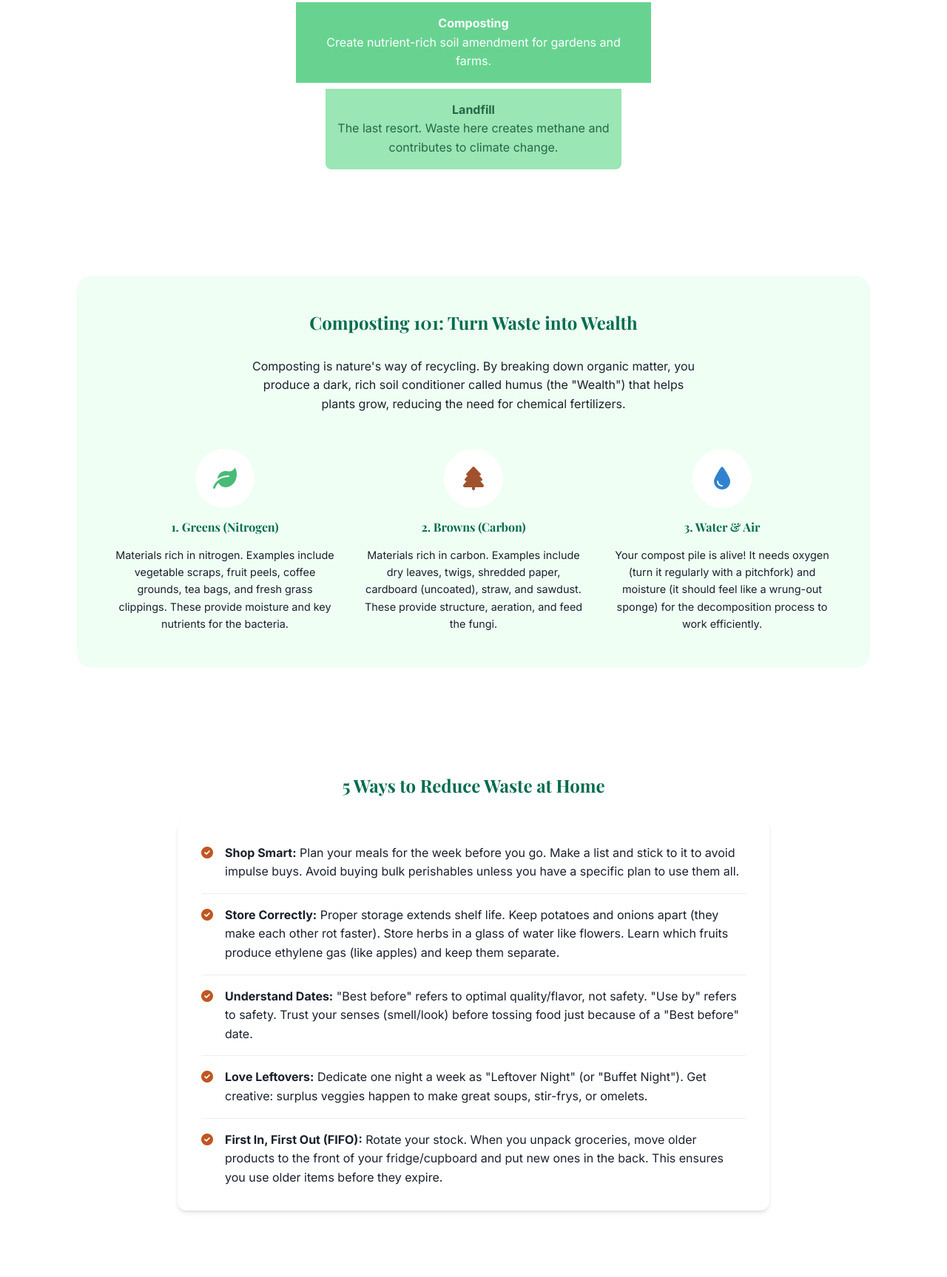
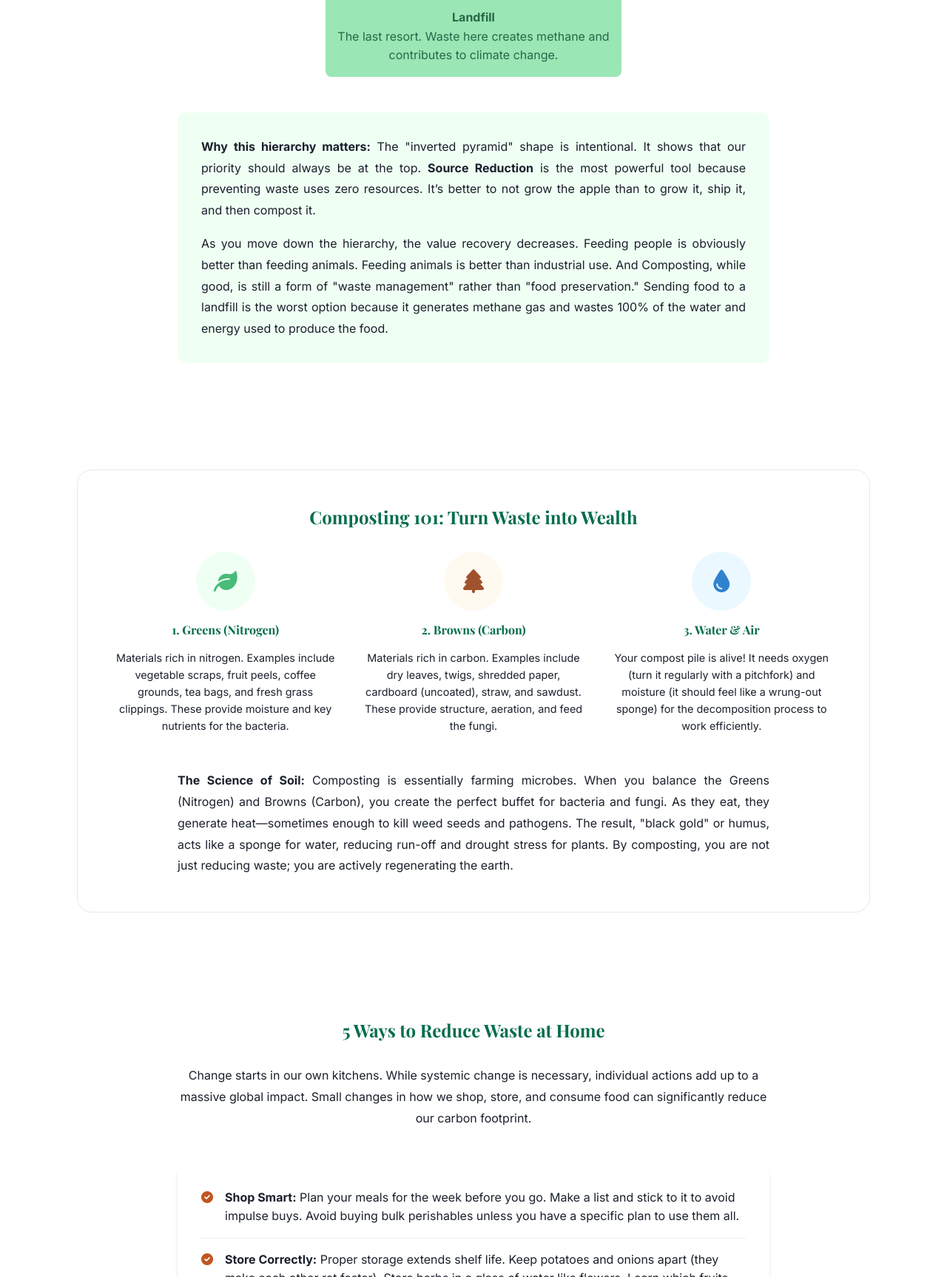
Before and after one commit to schoi2032/Zero-Hunger, a plain HTML site: page food-waste.html in a window 1280 px wide. Shown: the part 1708-3435 px from the top of the page at 74% size. Drawn offline with nearby package versions, Linux system fonts and the light colour scheme.

Commit message:
Update content: moved detailed narratives below grid sections

```diff
--- a/food-waste.html
+++ b/food-waste.html
@@ -65,11 +65,6 @@
         <!-- Food Recovery Hierarchy -->
         <section class="reveal" style="margin-top: 5rem;">
             <h2 style="text-align: center; margin-bottom: 2rem;">The Food Recovery Hierarchy</h2>
-            <p style="text-align: center; max-width: 700px; margin: 0 auto 3rem auto; line-height: 1.6;">
-                The EPA's inverted pyramid showing the most preferred to least preferred methods of handling surplus
-                food. This framework prioritizes keeping food in the human food supply chain whenever possible, rather
-                than resorting to disposal.
-            </p>
 
             <div style="max-width: 800px; margin: 0 auto; display: flex; flex-direction: column; gap: 0.5rem;">
                 <div
@@ -99,22 +94,34 @@
                     change.
                 </div>
             </div>
+
+            <div
+                style="background: #f0fff4; padding: 2rem; border-radius: 12px; margin: 3rem auto 0 auto; max-width: 800px; text-align: justify; line-height: 1.8;">
+                <p>
+                    <strong>Why this hierarchy matters:</strong> The "inverted pyramid" shape is intentional. It shows
+                    that our priority should always be at the top. <strong>Source Reduction</strong> is the most
+                    powerful tool because preventing waste uses zero resources. It’s better to not grow the apple than
+                    to grow it, ship it, and then compost it.
+                </p>
+                <p style="margin-top: 1rem;">
+                    As you move down the hierarchy, the value recovery decreases. Feeding people is obviously better
+                    than feeding animals. Feeding animals is better than industrial use. And Composting, while good, is
+                    still a form of "waste management" rather than "food preservation." Sending food to a landfill is
+                    the worst option because it generates methane gas and wastes 100% of the water and energy used to
+                    produce the food.
+                </p>
+            </div>
         </section>
 
         <!-- Practical Guide: Composting -->
-        <section class="reveal" style="background: #f0fff4; padding: 3rem; border-radius: 20px; margin-top: 5rem;">
+        <section class="reveal"
+            style="background: #fff; padding: 3rem; border-radius: 20px; margin-top: 5rem; border: 1px solid #e2e8f0;">
             <h2 style="text-align: center; color: var(--color-primary); margin-bottom: 2rem;">Composting 101: Turn Waste
                 into Wealth</h2>
-            <p
-                style="text-align: center; margin-bottom: 3rem; max-width: 600px; margin-left: auto; margin-right: auto;">
-                Composting is nature's way of recycling. By breaking down organic matter, you produce a dark, rich soil
-                conditioner called humus (the "Wealth") that helps plants grow, reducing the need for chemical
-                fertilizers.
-            </p>
             <div style="display: grid; grid-template-columns: repeat(3, 1fr); gap: 2rem; text-align: center;">
                 <div>
                     <div
-                        style="background: white; width: 80px; height: 80px; border-radius: 50%; margin: 0 auto 1rem; display: flex; align-items: center; justify-content: center; font-size: 2rem; color: #48bb78;">
+                        style="background: #f0fff4; width: 80px; height: 80px; border-radius: 50%; margin: 0 auto 1rem; display: flex; align-items: center; justify-content: center; font-size: 2rem; color: #48bb78;">
                         <i class="fas fa-leaf"></i>
                     </div>
                     <h4>1. Greens (Nitrogen)</h4>
@@ -124,7 +131,7 @@
                 </div>
                 <div>
                     <div
-                        style="background: white; width: 80px; height: 80px; border-radius: 50%; margin: 0 auto 1rem; display: flex; align-items: center; justify-content: center; font-size: 2rem; color: #a0522d;">
+                        style="background: #fffaf0; width: 80px; height: 80px; border-radius: 50%; margin: 0 auto 1rem; display: flex; align-items: center; justify-content: center; font-size: 2rem; color: #a0522d;">
                         <i class="fas fa-tree"></i>
                     </div>
                     <h4>2. Browns (Carbon)</h4>
@@ -134,7 +141,7 @@
                 </div>
                 <div>
                     <div
-                        style="background: white; width: 80px; height: 80px; border-radius: 50%; margin: 0 auto 1rem; display: flex; align-items: center; justify-content: center; font-size: 2rem; color: #3182ce;">
+                        style="background: #ebf8ff; width: 80px; height: 80px; border-radius: 50%; margin: 0 auto 1rem; display: flex; align-items: center; justify-content: center; font-size: 2rem; color: #3182ce;">
                         <i class="fas fa-tint"></i>
                     </div>
                     <h4>3. Water & Air</h4>
@@ -143,11 +150,25 @@
                         to work efficiently.</p>
                 </div>
             </div>
+
+            <p
+                style="text-align: justify; margin-top: 3rem; max-width: 800px; margin-left: auto; margin-right: auto; line-height: 1.8;">
+                <strong>The Science of Soil:</strong> Composting is essentially farming microbes. When you balance the
+                Greens (Nitrogen) and Browns (Carbon), you create the perfect buffet for bacteria and fungi. As they
+                eat, they generate heat—sometimes enough to kill weed seeds and pathogens. The result, "black gold" or
+                humus, acts like a sponge for water, reducing run-off and drought stress for plants. By composting, you
+                are not just reducing waste; you are actively regenerating the earth.
+            </p>
         </section>
 
         <!-- Tips List -->
         <section class="reveal" style="margin-top: 5rem;">
             <h2 style="text-align: center; margin-bottom: 2rem;">5 Ways to Reduce Waste at Home</h2>
+            <p style="text-align: center; max-width: 800px; margin: 0 auto 3rem auto; line-height: 1.8;">
+                Change starts in our own kitchens. While systemic change is necessary, individual actions add up to a
+                massive global impact. Small changes in how we shop, store, and consume food can significantly reduce
+                our carbon footprint.
+            </p>
             <ul
                 style="background: white; padding: 2rem; border-radius: 12px; box-shadow: var(--shadow-md); max-width: 800px; margin: 0 auto;">
                 <li
```
Also changed, not shown: zero-hunger.html (+40 -10 lines).
